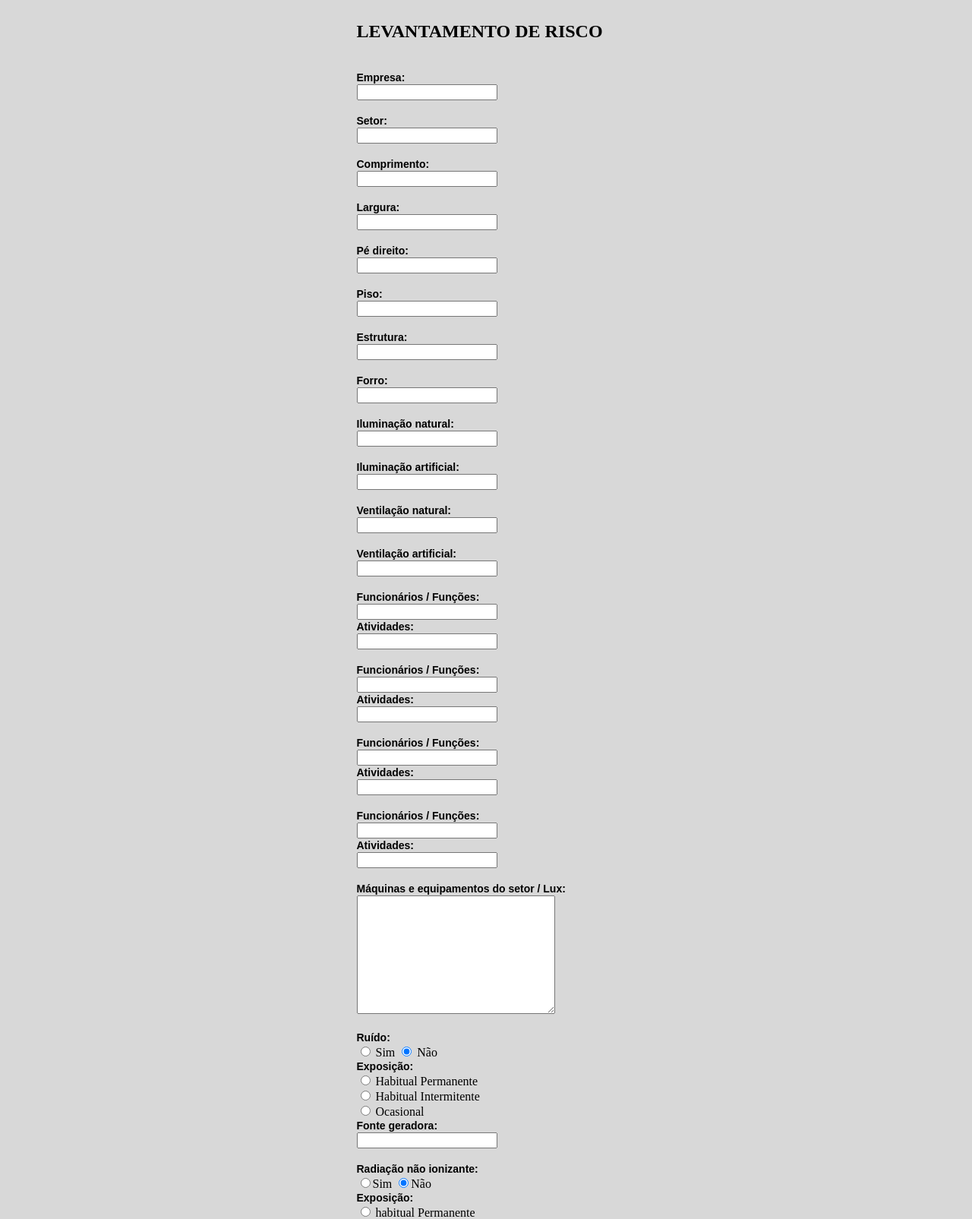
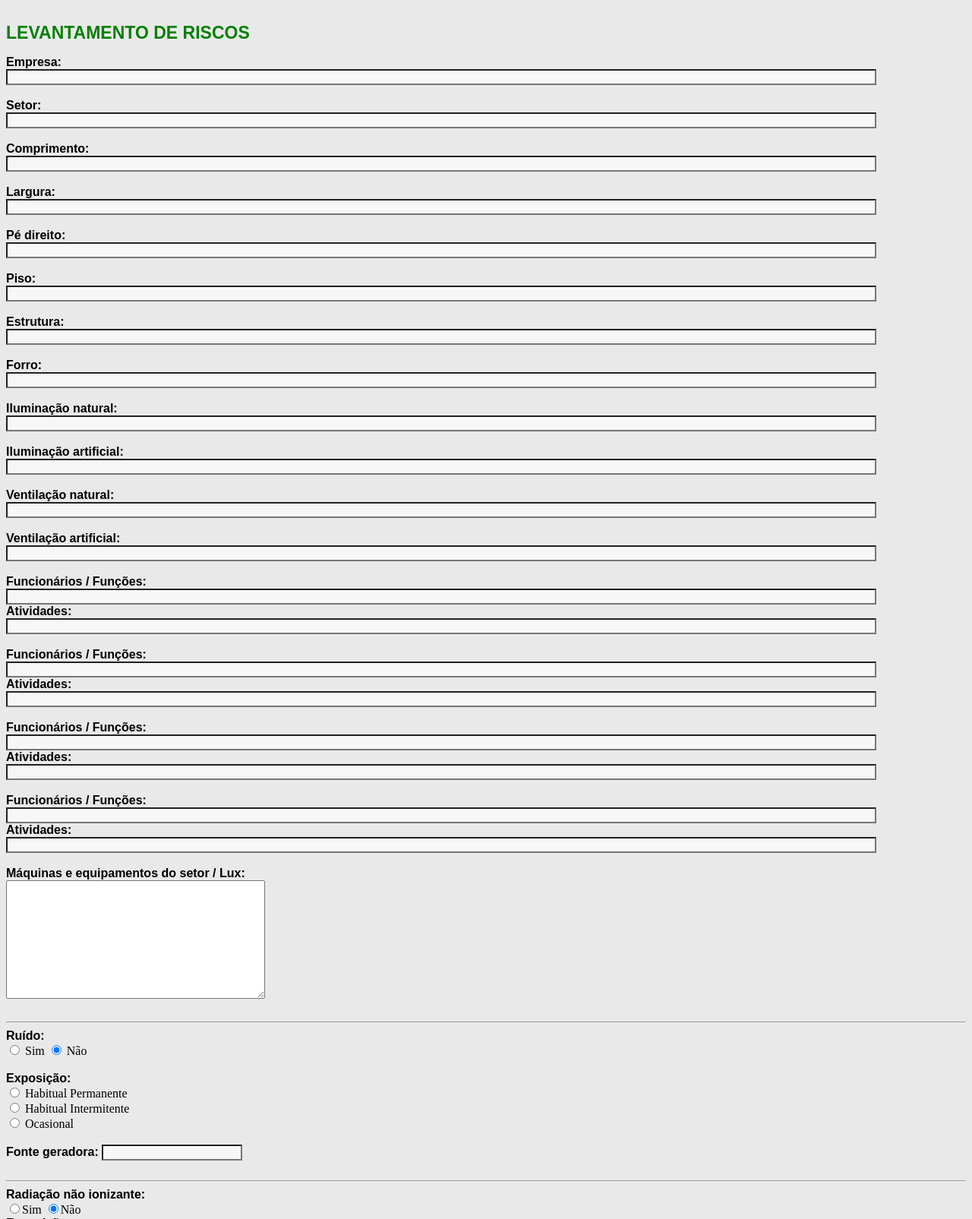
Before and after one commit to dio6uiw/LevantamentoDeRisco, a plain HTML site: page index.html in a window 1280 px wide. Shown: the top 1605 px of the page at 76% size. Drawn offline with Linux system fonts and the light colour scheme.

Commit message:
Add files via upload

```diff
--- a/index.html
+++ b/index.html
@@ -10,8 +10,7 @@
     <script src="https://cdnjs.cloudflare.com/ajax/libs/jspdf/1.5.3/jspdf.min.js"></script>
 </head>
 <body>
-    <H2>LEVANTAMENTO DE RISCO</H2>
-    <img src="" alt="">
+    <h1>LEVANTAMENTO DE RISCOS</h1>
     <form>
         <label>Empresa:</label><br>
         <input type="text" id="empresa" name="empresa">
@@ -86,19 +85,19 @@
         <br><br>
 
         <label>Máquinas e equipamentos do setor / Lux:</label><br>
-        <textarea name="myTextarea" id="myTextarea" cols="30" rows="10"></textarea><br><br>
-
+        <textarea name="myTextarea" id="myTextarea" cols="40" rows="10"></textarea><br><br>
+        <hr>
         <label>Ruído:</label><br>
         <input type="radio" name="ruido" value="ruidosim" > Sim
-        <input type="radio" name="ruido" value="ruidonao" checked> Não<br>
+        <input type="radio" name="ruido" value="ruidonao" checked> Não<br><br>
         <label> Exposição:</label><br>
         <input type="radio" name="exposicaoR" value="Habitual Permanente" > Habitual Permanente <br>
         <input type="radio" name="exposicaoR" value="Habitual Intermitente" > Habitual Intermitente<br>
         <input type="radio" name="exposicaoR" value="Ocasional" > Ocasional<br>
-        <input type="radio" style="display: none" name="exposicaoR" value="Não exposto" checked>
-        <label>Fonte geradora:</label><br>
+        <input type="radio" style="display: none" name="exposicaoR" value="Não exposto" checked><br>
+        <label>Fonte geradora:</label>
         <input id="fonteRuido" name="fonteRuido"></input><br><br>
-
+        <hr>
         <label>Radiação não ionizante:</label><br>
         <input type="radio" name="radiacaonaoion" value="radiacaoNaoIonsim">Sim
         <input type="radio" name="radiacaonaoion" value="radiacaoNaoIonnao" checked>Não<br>
@@ -106,9 +105,10 @@
         <input type="radio" name="exposicaoRadNaoIon" value="Habitual Permanente" > habitual Permanente <br>
         <input type="radio" name="exposicaoRadNaoIon" value="Habitual Intermitente" > habitual Intermitente<br>
         <input type="radio" name="exposicaoRadNaoIon" value="Ocasional" > Ocasional<br>
-        <input type="radio" style="display: none" name="exposicaoRadNaoIon" value="Não exposto" checked>
-        <label>Fonte geradora:</label><br>
+        <input type="radio" style="display: none" name="exposicaoRadNaoIon" value="Não exposto" checked><br>
+        <label>Fonte geradora:</label>
         <input id="fonteRadiacaoNaoIon" name="fonteRadiacaoNaoIon"></input><br><br>
+        <hr>
 
         <label>Radiação ionizante:</label><br>
         <input type="radio" name="radion" value="radionsim" > Sim
@@ -120,6 +120,7 @@
         <input type="radio" style="display: none" name="exposicaoRI" value="Não exposto" checked><br>
         <label>Fonte geradora:</label>
         <input id="fonteRadIon" name="fonteRadIon"></input><br><br>
+        <hr>
 
         <label>Vibração:</label><br>
         <input type="radio" name="vibracao" value="vibracaosim" > Sim
@@ -131,6 +132,7 @@
         <input type="radio" style="display: none" name="exposicaoV" value="Não exposto" checked><br>
         <label>Fonte geradora:</label>
         <input id="fonteVibracao" name="fonteVibracao"></input><br><br>
+        <hr>
 
         <label>Frio:</label><br>
         <input type="radio" name="frio" value="friosim" > Sim
@@ -142,6 +144,7 @@
         <input type="radio" style="display: none" name="exposicaoF" value="Não exposto" checked><br>
         <label>Fonte geradora:</label>
         <input id="fonteFrio" name="fonteFrio"></input><br><br>
+        <hr>
 
         <label>Calor:</label><br>
         <input type="radio" name="calor" value="calorsim" > Sim
@@ -153,6 +156,7 @@
         <input type="radio" style="display: none" name="exposicaoC" value="Não exposto" checked><br>
         <label>Fonte geradora:</label>
         <input id="fonteCalor" name="fonteCalor"></input><br><br>
+        <hr>
 
         <label>Umidade:</label><br>
         <input type="radio" name="umidade" value="umidadesim" > Sim
@@ -164,6 +168,7 @@
         <input type="radio" style="display: none" name="exposicaoU" value="Não exposto" checked><br>
         <label>Fonte geradora:</label>
         <input id="fonteUmidade" name="fonteUmidade"></input><br><br>
+        <hr>
 
         <label>Poeira:</label><br>
         <input type="radio" name="poeira" value="poeirasim" > Sim
@@ -175,6 +180,7 @@
         <input type="radio" style="display: none" name="exposicaoP" value="Não exposto" checked><br>
         <label>Fonte geradora:</label>
         <input id="fontePoeira" name="fontePoeira"></input><br><br>
+        <hr>
 
         <label>Fumos:</label><br>
         <input type="radio" name="fumos" value="fumossim" > Sim
@@ -186,6 +192,7 @@
         <input type="radio" style="display: none" name="exposicaoFumos" value="Não exposto" checked><br>
         <label>Fonte geradora:</label>
         <input id="fonteFumos" name="fonteFumos"></input><br><br>
+        <hr>
 
         <label>Gases:</label><br>
         <input type="radio" name="gases" value="gasessim" > Sim
@@ -197,6 +204,7 @@
         <input type="radio" style="display: none" name="exposicaoG" value="Não exposto" checked><br>
         <label>Fonte geradora:</label>
         <input id="fonteGases" name="fonteGases"></input><br><br>
+        <hr>
 
         <label>Biológico:</label><br>
         <input type="radio" name="biologico" value="biologicosim" > Sim
@@ -208,6 +216,7 @@
         <input type="radio" style="display: none" name="exposicaoB" value="Não exposto" checked><br>
         <label>Fonte geradora:</label>
         <input id="fonteBiologico" name="fonteBiologico"></input><br><br>
+        <hr>
 
         <label>Levantamento e transporte manual de peso:</label><br>
         <input type="radio" name="transportedepeso" value="transportedepesosim" > Sim
@@ -219,13 +228,16 @@
         <input type="radio" style="display: none" name="exposicaoLET" value="Não exposto" checked><br>
         <label>Fonte geradora:</label>
         <input id="fontetransportedepeso" name="fontetransportedepeso"></input><br><br>
+        <hr>
 
         <label>Observações sobre os riscos</label><br>
         <textarea name="obsriscos" id="obsriscos" cols="40" rows="5"></textarea><br><br>
+        <hr>
 
         <label>Existe controle de EPI?</label>
         <input type="radio" name="controleEPI" value="controlesim" > Sim
         <input type="radio" name="controleEPI" value="controlenao" checked> Não<br><br>
+        <hr>
 
         <label>Rota de fuga:</label>
         <input type="radio" name="rotadefuga" value="rotadefugasim" > Existe
@@ -242,7 +254,8 @@
         <label>Extintores:</label>
         <input type="radio" name="extintores" value="extintoressim" > Existe
         <input type="radio" name="extintores" value="extintoresnao" checked> Não existe<br><br>
-
+        <br>
+        <br>
         <button onclick="gerarPDF()">Gerar PDF</button>
     </form>
 </body>
--- a/style.css
+++ b/style.css
@@ -1,14 +1,111 @@
 html{
-    display: flex;
     flex-direction: column;
     justify-content: center;
     align-items: center;
-    background-color: rgb(216, 216, 216);
+    background-color: rgb(233, 233, 233);
 }
 
 label{
-    font-size: 14px;
+    font-size: 16px;
     color: black;
     font-family: Arial, Helvetica, sans-serif;
     font-weight: bold;
 }
+
+#empresa{
+    width: 90%;
+}
+
+#setor{
+    width: 90%;
+}
+
+#cumprimento{
+    width: 90%;
+}
+
+#largura{
+    width: 90%;
+}
+
+#pé_direito{
+    width: 90%;
+}
+
+#piso{
+    width: 90%;
+}
+
+#estrutura{
+    width: 90%;
+}
+
+#forro{
+    width: 90%;
+}
+
+#iluminação_natural{
+    width: 90%;
+}
+
+#iluminação_artificial{
+    width: 90%;
+}
+
+#ventilador_natural{
+    width: 90%;
+}
+
+#ventilador_artificial{
+    width: 90%;
+}
+
+#funcionarios1{
+    width: 90%;
+}
+
+#atividades1{
+    width: 90%;
+}
+
+#funcionarios2{
+    width: 90%;
+}
+
+#atividades2{
+    width: 90%;
+}
+
+#funcionarios3{
+    width: 90%;
+}
+
+#atividades3{
+    width: 90%;
+}
+
+#funcionarios4{
+    width: 90%;
+}
+
+#atividades4{
+    width: 90%;
+}
+
+h1{
+    padding-top: 15px;
+    font-family: Arial, Helvetica, sans-serif;
+    font-size: 23px;
+    color: green;
+}
+
+button{
+    background-color: green;
+    width: 200px;
+    height: 50px;
+    color: white;
+}
+
+input{
+    background-color: rgb(247, 247, 247);
+}
```
